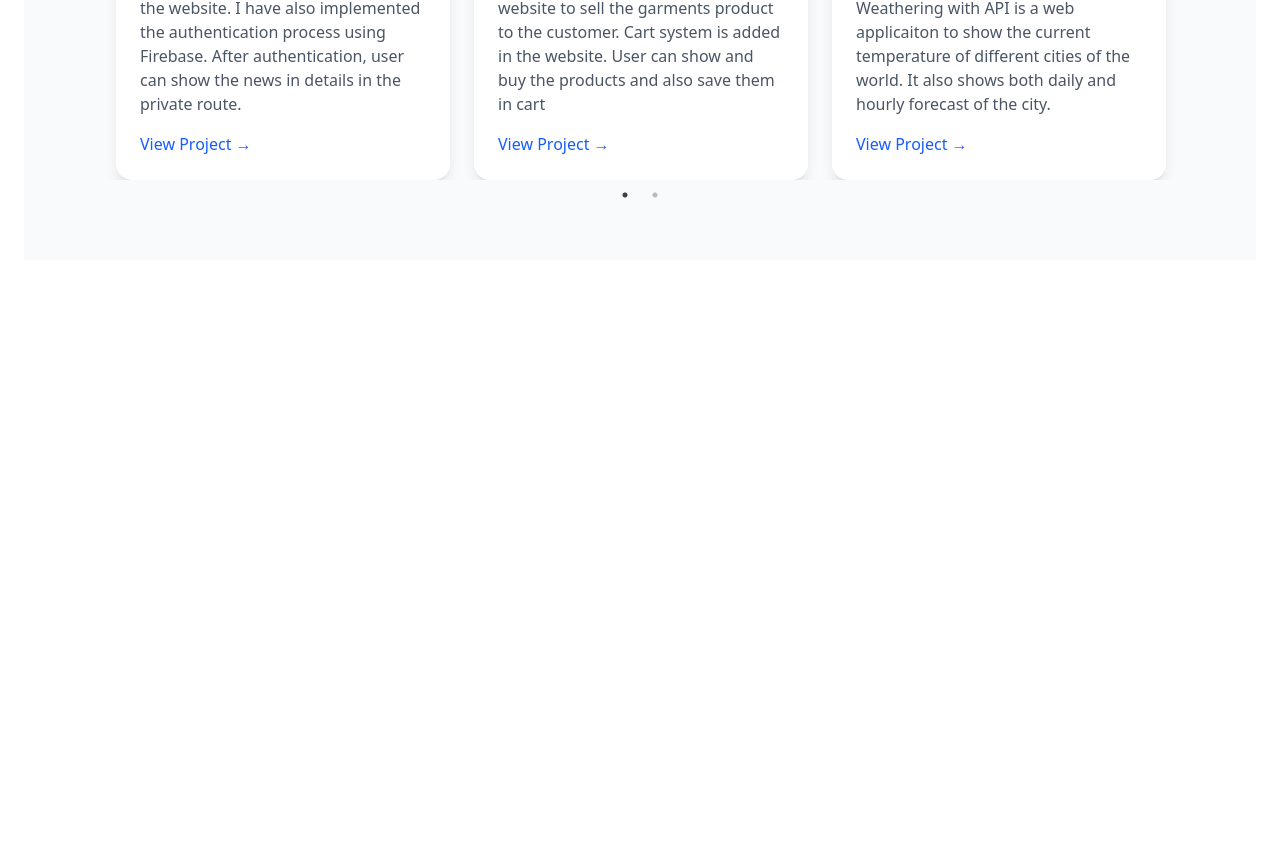
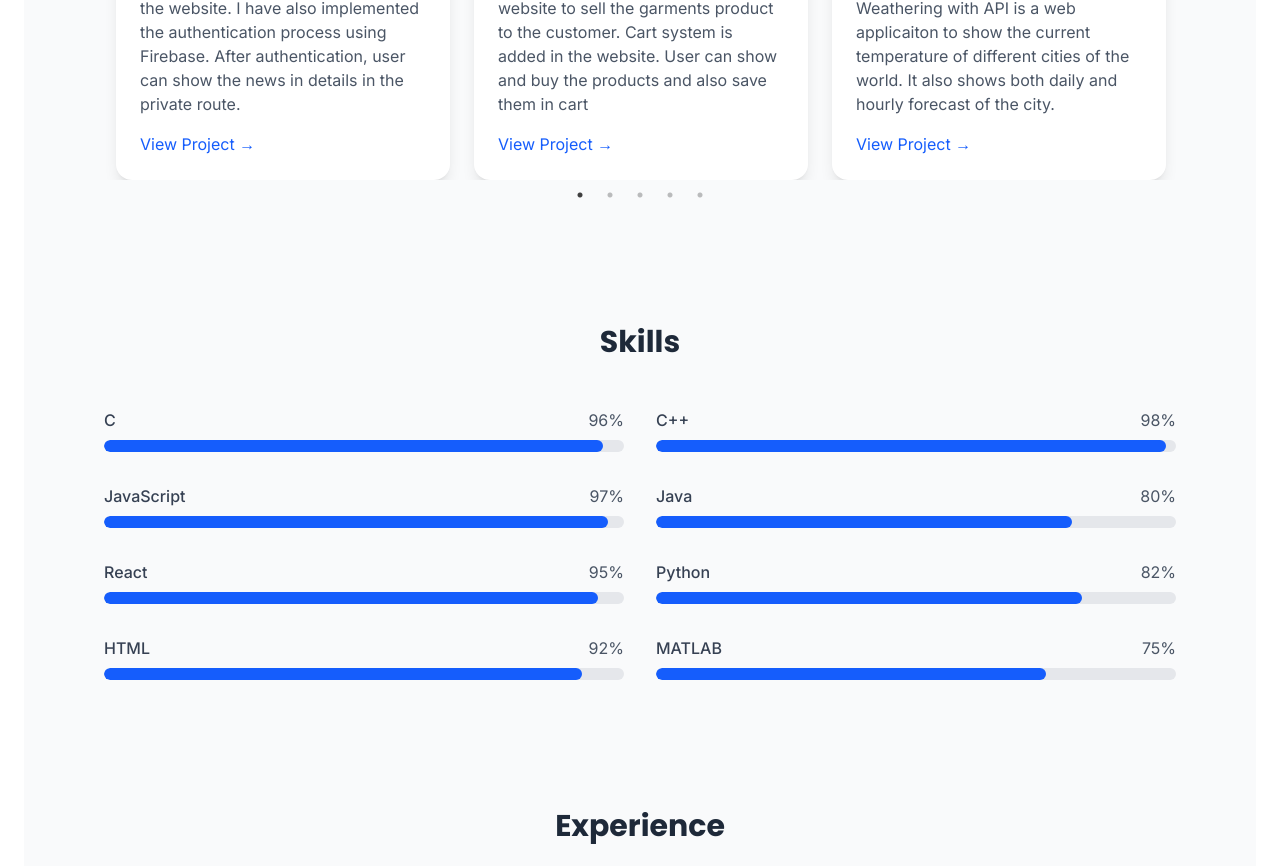
Before and after one commit to shadidniloy1/personal-portfolio, a React (Vite) app: page / in a window 1280 px wide. Shown: the part 1931-2797 px from the top of the page. Before the commit the page ends 2215 px from the top, so only its background shows below. Built offline with nearby package versions, Linux system fonts and the light colour scheme.

Commit message:
almost done

```diff
--- a/package.json
+++ b/package.json
@@ -14,6 +14,7 @@
     "framer-motion": "^12.23.12",
     "react": "^19.1.1",
     "react-dom": "^19.1.1",
+    "react-icons": "^5.5.0",
     "react-router-dom": "^7.8.1",
     "react-slick": "^0.31.0",
     "slick-carousel": "^1.8.1",
--- a/src/components/About.jsx
+++ b/src/components/About.jsx
@@ -9,7 +9,7 @@ export default function About() {
           initial={{ opacity: 0, y: 20 }}
           whileInView={{ opacity: 1, y: 0 }}
           transition={{ duration: 0.8 }}
-          className="text-3xl md:text-4xl font-bold"
+          className="text-3xl md:text-4xl font-poppins font-bold"
         >
           About Me
         </motion.h2>
--- /dev/null
+++ b/src/components/Contact.jsx
@@ -0,0 +1,119 @@
+import { motion } from "framer-motion";
+import { SiGmail } from "react-icons/si";
+import { FaPhone, FaGithub, FaLinkedin } from "react-icons/fa";
+
+// Contact Data
+const contacts = [
+  {
+    id: 1,
+    name: "Gmail",
+    icon: <SiGmail size={24} color="red" />,
+    link: `shadidhasan1@gmail.com`,
+  },
+  {
+    id: 2,
+    name: "Phone",
+    icon: <FaPhone size={24} color="green" />,
+    link: "+880 1609-334597",
+  },
+  {
+    id: 3,
+    name: "GitHub",
+    icon: <FaGithub size={24} />,
+    link: "https://github.com/shadidniloy1",
+  },
+  {
+    id: 4,
+    name: "LinkedIn",
+    icon: <FaLinkedin size={24} color="blue" />,
+    link: "https://www.linkedin.com/in/shadid-hasan",
+  },
+];
+
+export default function Contact() {
+  return (
+    <section id="contact" className="py-16 px-6 md:px-20">
+      <h2 className="text-3xl font-bold text-center text-gray-800 mb-12">
+        Contact Me
+      </h2>
+
+      <div className="grid md:grid-cols-2 gap-12">
+        {/* Left Column - Info */}
+        <motion.div
+          initial={{ x: -50, opacity: 0 }}
+          whileInView={{ x: 0, opacity: 1 }}
+          transition={{ duration: 0.6 }}
+          viewport={{ once: true }}
+        >
+          <h3 className="text-2xl font-semibold text-gray-800 mb-4">
+            Let’s Connect
+          </h3>
+          <p className="text-gray-600 mb-6">
+            Feel free to reach out to me for opportunities, collaborations, or
+            just a friendly hello!
+          </p>
+
+          <ul className="space-y-4">
+            {contacts.map((item) => (
+              <li className="flex gap-1" key={item.id}>
+                {item.icon}
+                <span className="font-medium">{item.name}:</span>
+                <a
+                  href={item.link}
+                  target="_blank"
+                  rel="noopener noreferrer"
+                  className="flex items-center space-x-3 text-gray-700 hover:text-blue-600 transition"
+                >
+                  <span className="font-medium">{item.link}</span>
+                </a>
+              </li>
+            ))}
+          </ul>
+        </motion.div>
+
+        {/* Right Column - Contact Form */}
+        <motion.form
+          initial={{ x: 50, opacity: 0 }}
+          whileInView={{ x: 0, opacity: 1 }}
+          transition={{ duration: 0.6 }}
+          viewport={{ once: true }}
+          className="p-6 rounded-2xl shadow-md bg-white border border-gray-200 space-y-4"
+        >
+          <div>
+            <label className="block text-gray-700 font-medium">Name</label>
+            <input
+              type="text"
+              placeholder="Your name"
+              className="w-full mt-1 px-4 py-2 border rounded-lg focus:ring-2 focus:ring-blue-500 outline-none"
+            />
+          </div>
+
+          <div>
+            <label className="block text-gray-700 font-medium">Email</label>
+            <input
+              type="email"
+              placeholder="Your email"
+              className="w-full mt-1 px-4 py-2 border rounded-lg focus:ring-2 focus:ring-blue-500 outline-none"
+            />
+          </div>
+
+          <div>
+            <label className="block text-gray-700 font-medium">Message</label>
+            <textarea
+              rows="4"
+              placeholder="Your message..."
+              className="w-full mt-1 px-4 py-2 border rounded-lg focus:ring-2 focus:ring-blue-500 outline-none"
+            ></textarea>
+          </div>
+
+          <button
+            type="submit"
+            className="w-full py-2 rounded-lg bg-blue-600 text-white font-semibold hover:bg-blue-700 transition duration-300"
+          >
+            Send Message
+          </button>
+        </motion.form>
+      </div>
+    </section>
+  );
+}
--- /dev/null
+++ b/src/components/Experience.jsx
@@ -0,0 +1,46 @@
+import { motion } from "framer-motion";
+
+const experiences = [
+  {
+    role: "Web Developer",
+    company: "Oasis Infobyte",
+    type: "Internship",
+    duration: "Jan 2025 - Feb 2025 · 2 mos",
+    location: "Remote",
+  },
+  {
+    role: "C++ Developer",
+    company: "CodSoft",
+    type: "Internship",
+    duration: "Nov 2024 - Dec 2024 · 2 mos",
+    location: "Kolkata, West Bengal, India · Remote",
+  },
+];
+
+export default function Experience() {
+  return (
+    <section id="experience" className="py-16 px-6 md:px-20 font-inter">
+      <h2 className="text-3xl font-bold text-center font-poppins text-gray-800 mb-12">
+        Experience
+      </h2>
+
+      <div className="space-y-8">
+        {experiences.map((exp, index) => (
+          <motion.div
+            key={exp.company}
+            className="p-6 rounded-2xl shadow-md bg-white border border-gray-200"
+            initial={{ y: 50, opacity: 0 }}
+            whileInView={{ y: 0, opacity: 1 }}
+            transition={{ duration: 0.6, delay: index * 0.2 }}
+            viewport={{ once: true }}
+          >
+            <h3 className="text-xl font-semibold text-gray-800">{exp.role}</h3>
+            <p className="text-blue-600 font-medium">{exp.company} · {exp.type}</p>
+            <p className="text-gray-600">{exp.duration}</p>
+            <p className="text-gray-500">{exp.location}</p>
+          </motion.div>
+        ))}
+      </div>
+    </section>
+  );
+}
--- a/src/components/Projects.jsx
+++ b/src/components/Projects.jsx
@@ -98,7 +98,7 @@ const Projects = () => {
     infinite: true,
     speed: 500,
     slidesToShow: 3,
-    slidesToScroll: 3,
+    slidesToScroll: 1,
     prevArrow: <CustomPrevArrow />,
     nextArrow: <CustomNextArrow />,
     responsive: [
@@ -116,7 +116,7 @@ const Projects = () => {
   return (
     <section id="projects" className="py-20 bg-gray-50 text-gray-900">
       <div className="container mx-auto px-6 md:px-12 lg:px-20">
-        <h2 className="text-3xl md:text-4xl font-bold text-center mb-12">
+        <h2 className="text-3xl font-poppins md:text-4xl font-bold text-center mb-12">
           My Projects
         </h2>
 
--- /dev/null
+++ b/src/components/Skills.jsx
@@ -0,0 +1,52 @@
+import { motion } from "framer-motion";
+
+const skills = [
+  { name: "C", level: 96 },
+  { name: "C++", level: 98 },
+  { name: "JavaScript", level: 97 },
+  { name: "Java", level: 80 },
+  { name: "React", level: 95 },
+  { name: "Python", level: 82 },
+  { name: "HTML", level: 92 },
+  { name: "MATLAB", level: 75 },
+];
+
+export default function Skills() {
+  return (
+    <section id="skills" className="py-16 px-6 md:px-20">
+      <h2 className="text-3xl font-poppins font-bold text-center text-gray-800 mb-12">
+        Skills
+      </h2>
+
+      <div className="grid grid-cols-1 md:grid-cols-2 gap-8">
+        {skills.map((skill, index) => (
+          <motion.div
+            key={skill.name}
+            className="w-full"
+            initial={{ x: -50, opacity: 0 }}
+            whileInView={{ x: 0, opacity: 1 }}
+            transition={{ duration: 0.6, delay: index * 0.1 }}
+            viewport={{ once: true }}
+          >
+            {/* Skill title + percentage */}
+            <div className="flex justify-between mb-2">
+              <span className="font-medium text-gray-700">{skill.name}</span>
+              <span className="text-gray-600">{skill.level}%</span>
+            </div>
+
+            {/* Progress bar */}
+            <div className="w-full h-3 bg-gray-200 rounded-full overflow-hidden">
+              <motion.div
+                className="h-3 bg-blue-600 rounded-full"
+                initial={{ width: 0 }}
+                whileInView={{ width: `${skill.level}%` }}
+                transition={{ duration: 1, ease: "easeOut" }}
+                viewport={{ once: true }}
+              />
+            </div>
+          </motion.div>
+        ))}
+      </div>
+    </section>
+  );
+}
--- a/src/pages/Home.jsx
+++ b/src/pages/Home.jsx
@@ -1,15 +1,21 @@
 import About from "../components/About";
+import Contact from "../components/Contact";
+import Experience from "../components/Experience";
 import Hero from "../components/Hero";
 import Navbar from "../components/Navbar";
 import Projects from "../components/Projects";
+import Skills from "../components/Skills";
 
 const Home = () => {
   return (
-    <div className="m-6 mt-0 bg-gray-50">
+    <div className="m-6 mt-0 bg-gray-50 font-inter">
       <Navbar />
       <Hero />
       <About />
       <Projects />
+      <Skills />
+      <Experience />
+      <Contact />
     </div>
   );
 };
```
Also changed, not shown: 1 other file (tests, documents, lock files or other folders).
